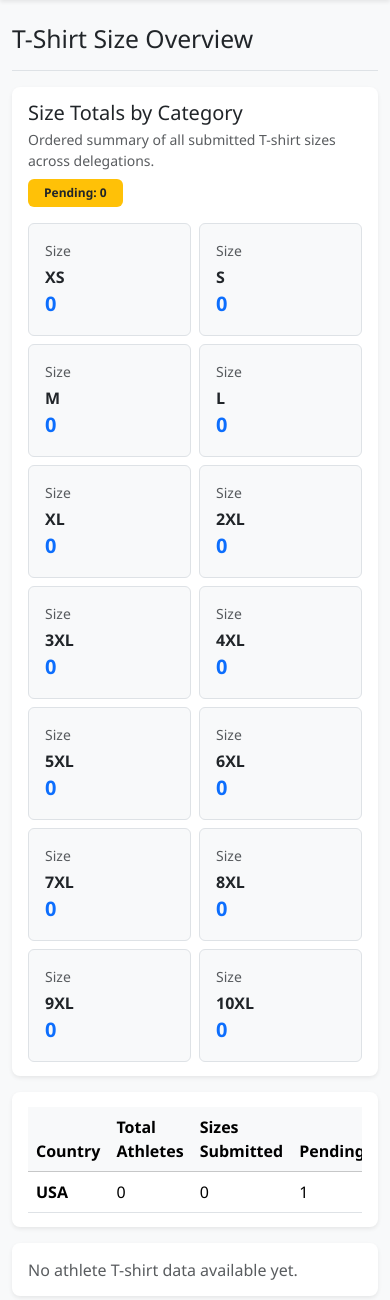
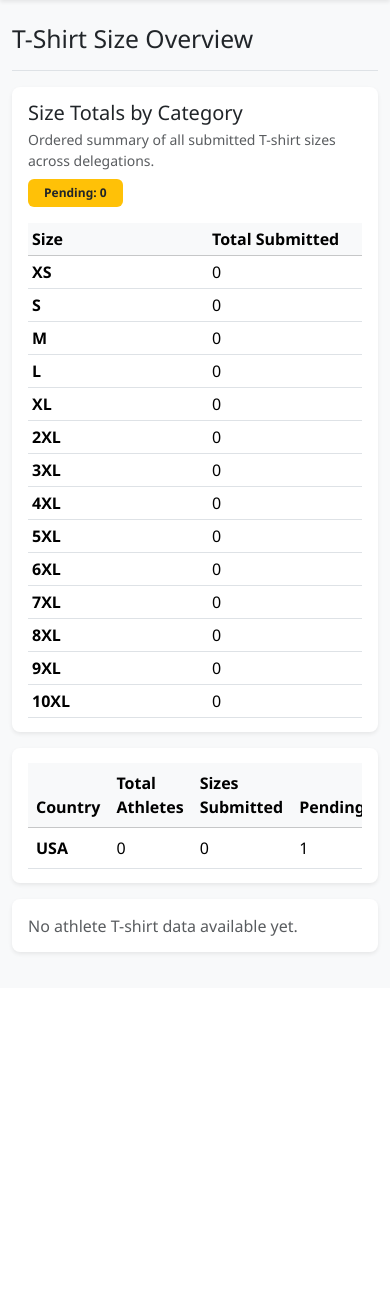
Before and after one commit to mfarhanka/msdeaf-cams, a PHP site: page /admin/tshirts.php in a window 390 px wide. Shown: the part 87-1387 px from the top of the page. After the commit the page ends 1042 px from the top, so only its background shows below. Run offline with PHP 8.4, Linux system fonts and the light colour scheme; a user stored in the database is signed in; data comes from the database, SQL or seed files in the repository; tables that the repository leaves empty hold one stand-in row (values such as "Sample post").

Commit message:
Refactor T-shirt size display; change layout to a responsive table format for better readability

```diff
--- a/admin/tshirts.php
+++ b/admin/tshirts.php
@@ -76,16 +76,23 @@ require_once 'includes/header.php';
             <span class="badge bg-warning text-dark px-3 py-2">Pending: <?php echo $pendingSizes; ?></span>
         </div>
 
-        <div class="row row-cols-2 row-cols-sm-3 row-cols-md-4 row-cols-xl-5 g-2">
-            <?php foreach ($sizeOptions as $sizeOption): ?>
-                <div class="col">
-                    <div class="border rounded p-3 h-100 bg-light">
-                        <div class="small text-muted mb-1">Size</div>
-                        <div class="fw-semibold"><?php echo htmlspecialchars($sizeOption); ?></div>
-                        <div class="fs-5 fw-bold text-primary"><?php echo $sizeTotals[$sizeOption]; ?></div>
-                    </div>
-                </div>
-            <?php endforeach; ?>
+        <div class="table-responsive">
+            <table class="table table-sm table-hover align-middle mb-0">
+                <thead class="table-light">
+                    <tr>
+                        <th style="width: 180px;">Size</th>
+                        <th>Total Submitted</th>
+                    </tr>
+                </thead>
+                <tbody>
+                    <?php foreach ($sizeOptions as $sizeOption): ?>
+                        <tr>
+                            <td class="fw-semibold"><?php echo htmlspecialchars($sizeOption); ?></td>
+                            <td><?php echo $sizeTotals[$sizeOption]; ?></td>
+                        </tr>
+                    <?php endforeach; ?>
+                </tbody>
+            </table>
         </div>
     </div>
 </div>
```
